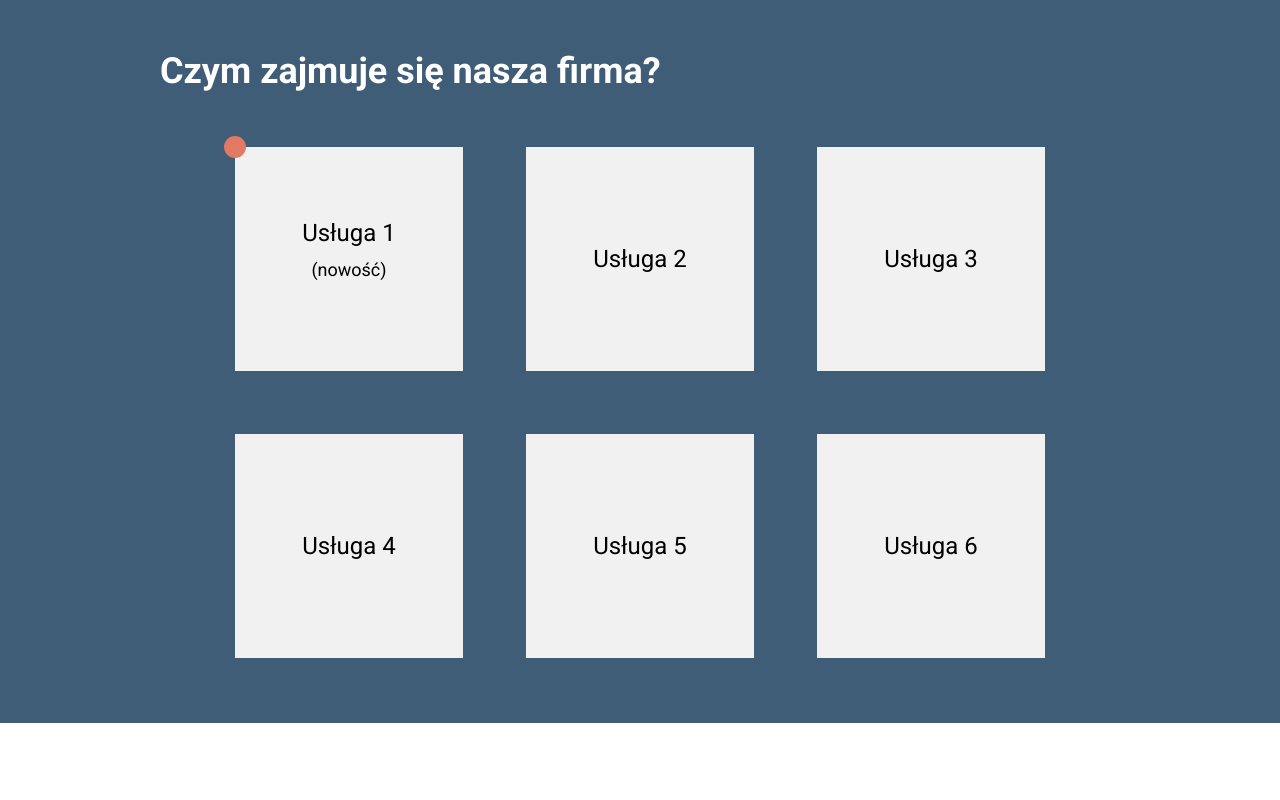
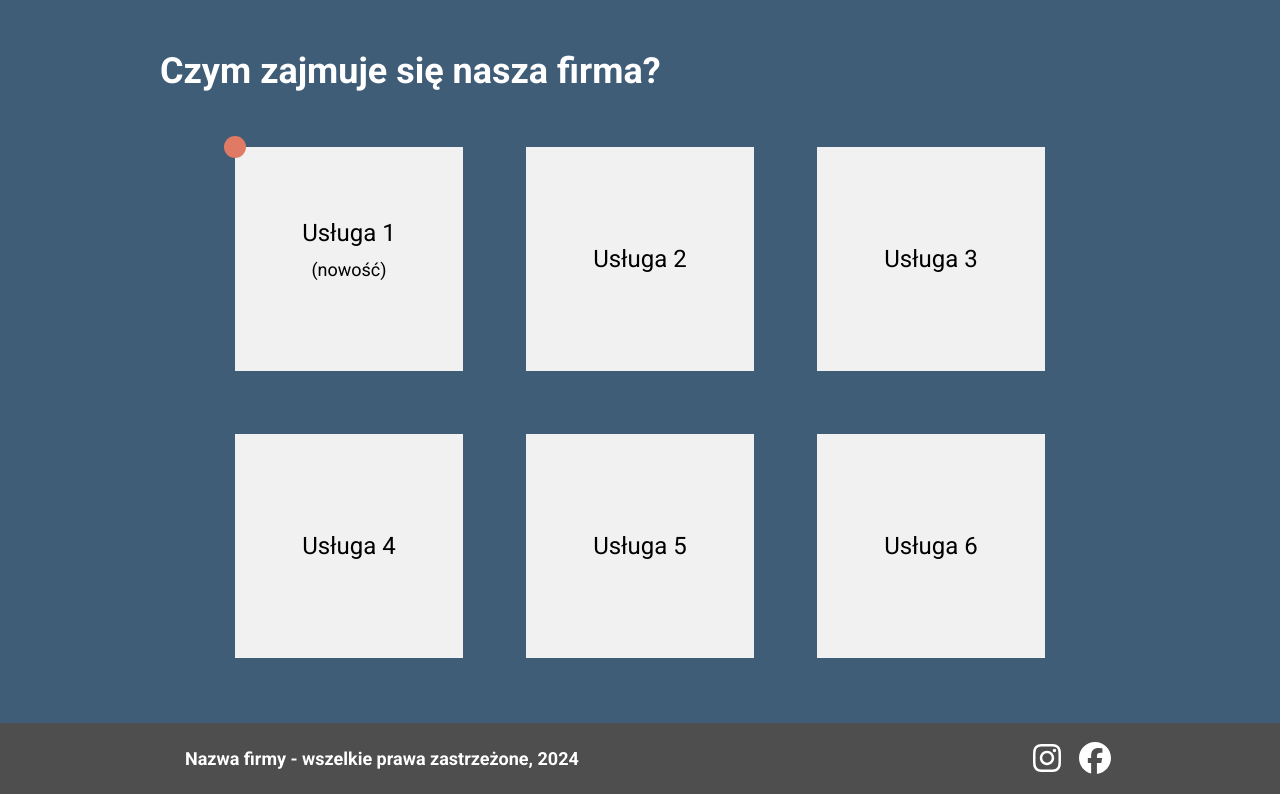
Before and after one commit to Delicadency/ProjectReact---Company-Web-App, a React (Create React App) app: page / in a window 1280 px wide. Shown: the part 1600-2400 px from the top of the page. Before the commit the page ends 2323 px from the top, so only its background shows below. Built offline with nearby package versions, Linux system fonts and the light colour scheme.

Commit message:
feat: created Footer component, css styles included

```diff
--- a/src/App.css
+++ b/src/App.css
@@ -45,6 +45,10 @@
   display: block;
   margin-bottom: 30px;
 }
+.icon {
+  color: var(--text-secondary);
+  margin: 15px 9px;
+}
 @media (min-width: 1024px) {
   .container {
     width: 960px;
@@ -58,4 +62,7 @@
   .f--flow {
     flex-flow: row wrap;
   }
+  .icon {
+    margin: 25px 9px;
+  }
 }
--- a/src/App.js
+++ b/src/App.js
@@ -1,11 +1,13 @@
 import "./App.css";
 import Header from "./components/Header/Header";
 import Section from "./components/Section/Section";
+import Footer from "./components/Footer/Footer";
 
 function App() {
   return <>
   <Header />
   <Section />
+  <Footer />
   </>;
 }
 
--- /dev/null
+++ b/src/components/Footer/Footer.css
@@ -0,0 +1,28 @@
+.footer {
+  width: 100%;
+  height: 147px;
+  color: var(--text-secondary);
+  background-color: var(--navbar);
+}
+.footer__paragraph {
+  margin: 15px;
+  align-self: center;
+  justify-self: center;
+}
+.footer--direction-and-justify{
+    flex-direction: column;
+    justify-content: center;
+}
+
+@media(min-width:1024px){
+    .footer{
+        height: 71px;
+    }
+    .footer__paragraph{
+        margin: 25px;
+    }
+    .footer--direction-and-justify{
+        flex-direction: row;
+        justify-content: space-between;
+    }
+}
--- /dev/null
+++ b/src/components/Footer/Footer.jsx
@@ -0,0 +1,34 @@
+import "./Footer.css";
+import React from "react";
+import { FontAwesomeIcon } from "@fortawesome/react-fontawesome";
+import { faInstagram, faFacebook } from "@fortawesome/free-brands-svg-icons";
+
+const Footer = () => {
+  return (
+    <div className="flex j-c--center a-i--center footer">
+      <div className="flex a-i--center footer--direction-and-justify container">
+        <p className="paragraph bold footer__paragraph">
+          Nazwa firmy - wszelkie prawa zastrzeżone, 2024
+        </p>
+        <div className="flex j-c--center a-i--center">
+          <a
+            href="https://www.instagram.com/"
+            rel="noopener noreferrer"
+            target="_blank"
+          >
+            <FontAwesomeIcon icon={faInstagram} size="2x" className="icon" />
+          </a>
+          <a
+            href="https://www.facebook.com/"
+            rel="noopener noreferrer"
+            target="_blank"
+          >
+            <FontAwesomeIcon icon={faFacebook} size="2x" className="icon" />
+          </a>
+        </div>
+      </div>
+    </div>
+  );
+};
+
+export default Footer;
```
